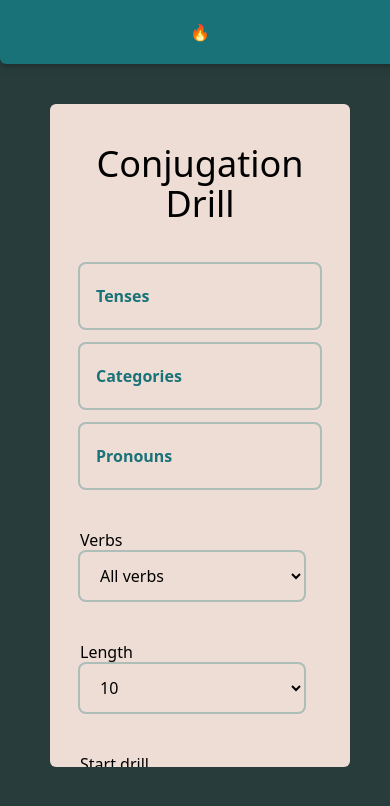
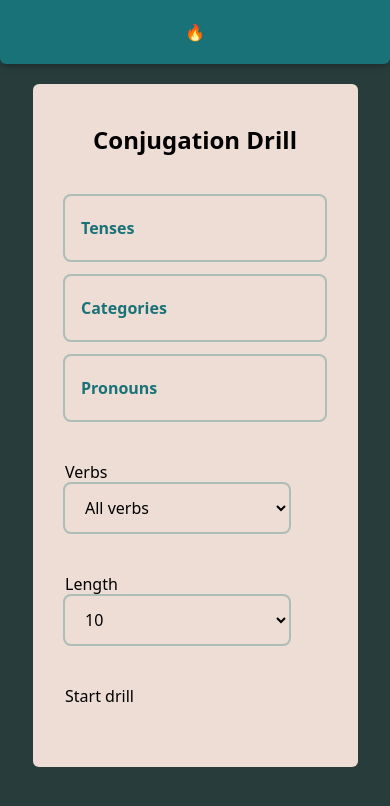
Before and after one commit to ludovico-chiavelli/practice-french-conjugations, a React (Create React App) app: page / in a window 390 px wide. Shown: the top 806 px of the page. Built offline with nearby package versions, Linux system fonts and the light colour scheme.

Commit message:
fix styling of options menu on mobile

```diff
--- a/src/components/Container.js
+++ b/src/components/Container.js
@@ -9,10 +9,10 @@ import { Navbar, Options, Exercise, Results } from "./"
 
 export const Container = () => {
     return(
-        <div className="h-full min-w-[400px] bg-[#283D3B]">
+        <div className="h-screen w-screen bg-[#283D3B]">
             <Navbar/>
             <div className="h-5/6 flex justify-center">
-                <div className="w-3/4  max-w-3xl mt-10 rounded-md flex justify-center items-center bg-[#EDDDD4] overflow-y-auto">
+                <div className="w-10/12 sm:max-w-3xl mt-5 sm:mt-10 rounded-md flex justify-center items-center bg-[#EDDDD4] overflow-y-auto">
                     <Switch>
                         <Route path="/results" component={Results}/>
                         <Route path="/exercise" component={Exercise}/>
--- a/src/components/Options.js
+++ b/src/components/Options.js
@@ -12,7 +12,7 @@ export const Options = () => {
     return(
         <section className="h-full w-4/5 md:max-w-4xl">
             <div>
-                <h1 className="my-10 text-4xl text-center">Conjugation Drill</h1>
+                <h1 className="my-10 text-2xl font-bold text-center">Conjugation Drill</h1>
                 <PreferencesBtn type="TENSES" checks={drillOptions.tenses} options={Object.keys(drillOptions.tenses)}/>
                 <PreferencesBtn type="CATEGORIES" checks={drillOptions.categories} options={Object.keys(drillOptions.categories)}/>
                 <PreferencesBtn type="PRONOUNS" checks={drillOptions.pronouns} options={Object.keys(drillOptions.pronouns)}/>
```
